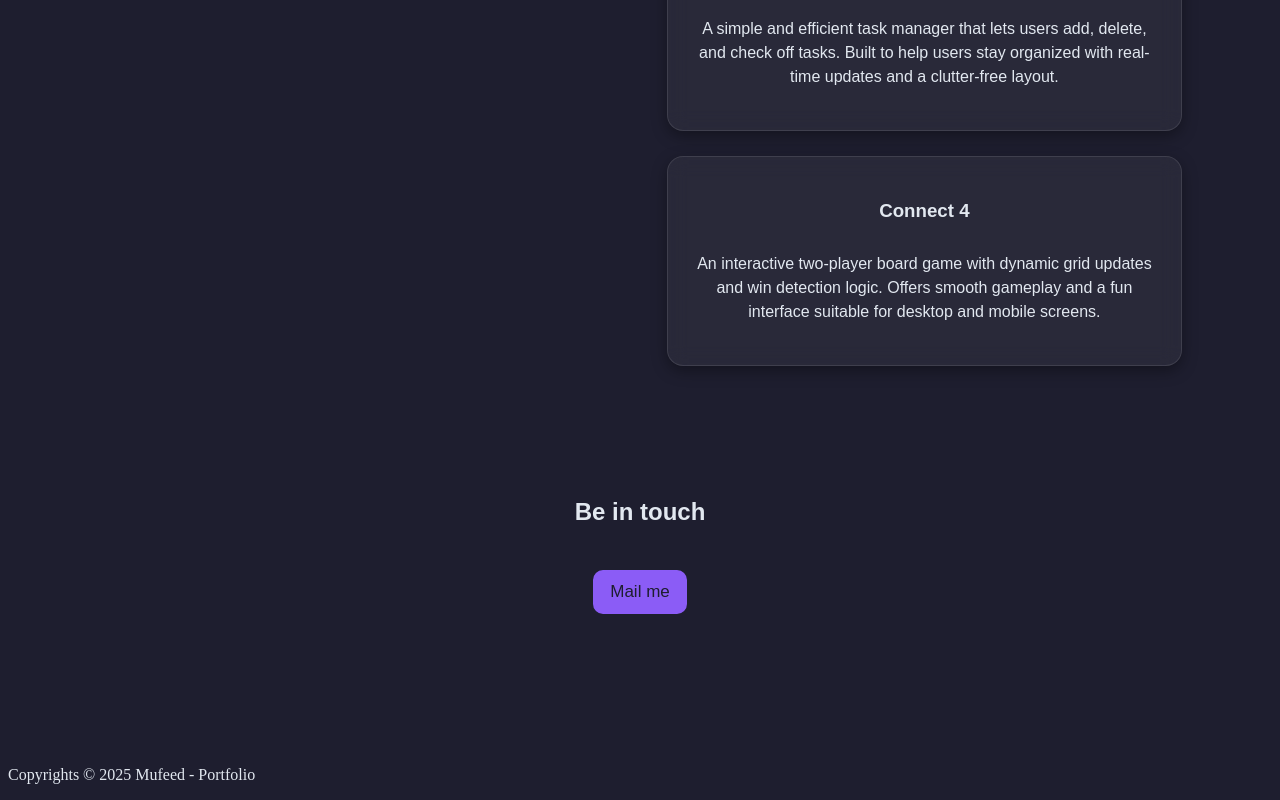
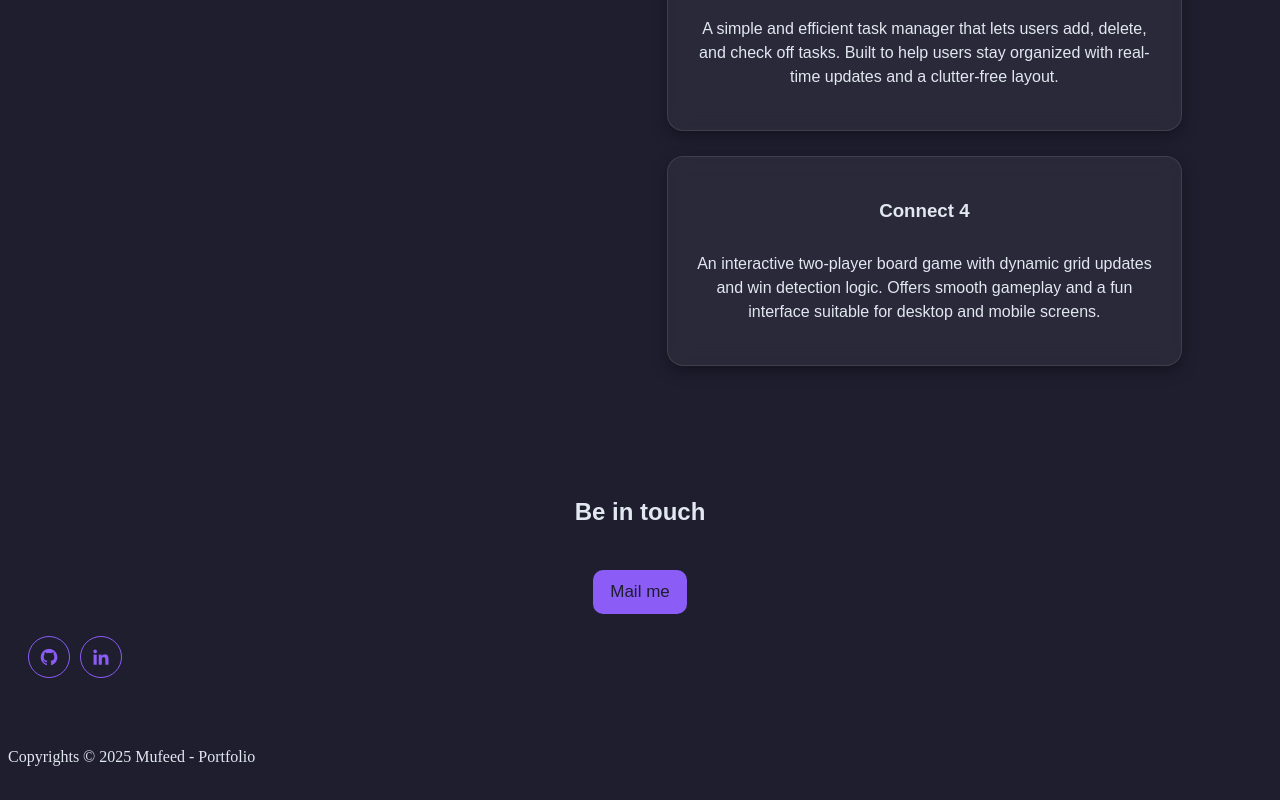
Before and after one commit to Mohamed-Mufeed/Portfolio, a React (Vite) app: page / in a window 1280 px wide. Shown: the part 1590-2390 px from the top of the page. Built offline with nearby package versions, Linux system fonts and the light colour scheme.

Commit message:
Updated Social links

```diff
--- a/index.html
+++ b/index.html
@@ -5,9 +5,7 @@
     <link rel="icon" type="image/svg+xml" href="/M-logo.avif" />
     <meta name="viewport" content="width=device-width, initial-scale=1.0" />
     <title>Mohamed Mufeed</title>
-    <link rel="preconnect" href="https://fonts.googleapis.com">
-<link rel="preconnect" href="https://fonts.gstatic.com" crossorigin>
-<link href="https://fonts.googleapis.com/css2?family=Nunito:ital,wght@0,200..1000;1,200..1000&family=Poppins:ital,wght@0,100;0,200;0,300;0,400;0,500;0,600;0,700;0,800;0,900;1,100;1,200;1,300;1,400;1,500;1,600;1,700;1,800;1,900&display=swap" rel="stylesheet">
+    <link href='https://unpkg.com/boxicons@2.1.4/css/boxicons.min.css' rel='stylesheet'>
   </head>
   <body>
     <div id="root"></div>
--- a/src/App.jsx
+++ b/src/App.jsx
@@ -3,6 +3,7 @@ import Footer from "./Footer.jsx"
 import { Banner, Resume, About } from "./Body.jsx"
 import Project from "./Project.jsx";
 import Contact from "./Contact.jsx";
+import Links from "./Links.jsx";
 
 function App() {
   return (
@@ -19,6 +20,7 @@ function App() {
         </div>
       </div>
       <Contact />
+      <Links/>
       <Footer />
     </>
   );
--- /dev/null
+++ b/src/Links.jsx
@@ -0,0 +1,12 @@
+function Links(){
+    return(<>
+        <div className="socialLink">
+            {/* <button className="linkBtn" onClick={()=> window.location.href ="https://github.com/Mohamed-Mufeed"}><i className='bx bxl-github' ></i> </button>
+            <button className="linkBtn" onClick={()=> window.location.href ="https://www.linkedin.com/in/n-mohamed-mufeed/"}><i className='bx bxl-linkedin' ></i> </button> */}
+
+            <a href="https://github.com/Mohamed-Mufeed" className="linkBtn" ><i class='bx bxl-github' ></i> </a>
+            <a href="https://www.linkedin.com/in/n-mohamed-mufeed/" className="linkBtn" ><i class='bx bxl-linkedin' ></i></a>
+        </div>
+    </>);
+}
+export default Links
--- a/src/index.css
+++ b/src/index.css
@@ -1,3 +1,4 @@
+
 * {
   color: #e2e8f0;
 }
@@ -17,7 +18,7 @@ body {
 
 .leftFixed {
   width: 45%;
-  align-items: left;
+  /* align-items: left; */
   padding: 40px;
   position: fixed;
   left: 0;
@@ -59,7 +60,7 @@ body {
 
 
 .footer {
-  margin-top: 150px;
+  margin-top: 50px;
 }
 
 .outerBanner {
@@ -158,6 +159,7 @@ body {
 }
 
 .contactBtn {
+  display: inline-block;
   padding: 10px 15px;
   color: #1e1e2f;
   background-color: #8b5cf6;
@@ -171,3 +173,39 @@ body {
   background-color: #1e1e2f;
   color: #8b5cf6;
 }
+.socialLink{
+  display: flex;
+  /* justify-content: center; */
+  align-items: center;
+  gap: 10px;
+  padding: 20px;
+}
+.linkBtn {
+  text-decoration: none;
+  display: flex;
+  justify-content: center;
+  align-items: center;
+  border-radius: 50%;
+  text-align: center;
+
+  background-color: transparent;
+  border: 1px solid #8b5cf6;
+  width: 40px;
+  height: 40px;
+  font-size: 20px;
+  cursor: pointer;
+  transition: background-color 0.3s ease;
+}
+
+.linkBtn i {
+  color: #8b5cf6;
+  transition: color 0.3s ease;
+}
+
+.linkBtn:hover {
+  background-color: #8b5cf6;
+}
+
+.linkBtn:hover i {
+  color: #1e1e2f !important; /* override the global `*` rule */
+}
```
